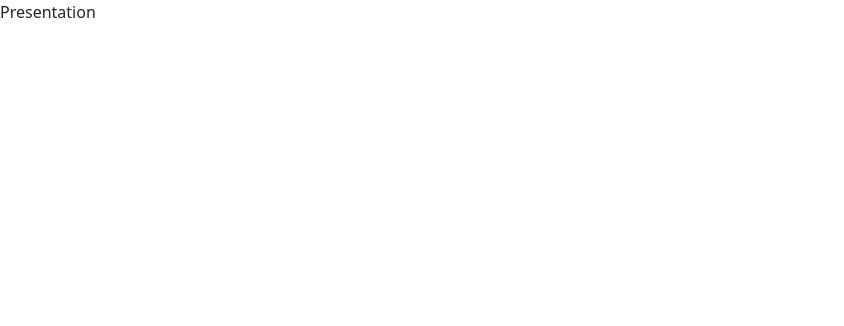
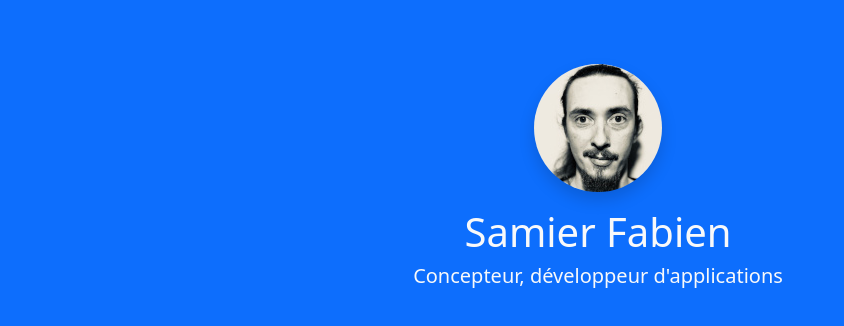
Before and after one commit to samier-fabien/samier_fabien_cv, a React (Vite) app: page /accueil in a window 1280 px wide. Shown: the top 326 px of the page, without its empty margins (0-844 px from the left). Built offline with nearby package versions, Linux system fonts and the light colour scheme.

Commit message:
Ajout style de base plus anim header

```diff
--- a/src/index.css
+++ b/src/index.css
@@ -13,6 +13,11 @@ body {
 
 .anim-jig {
   animation: jig 2s linear 2s infinite none;
+}
+
+.anim-translate-bounce {
+  position: relative;
+  animation: translate-bounce 0.5s linear 0.5s both;
 }
 
 .anim-fade-out {
@@ -72,6 +77,21 @@ body {
   }
 }
 
+@keyframes translate-bounce {
+  0% {
+    transform: translateY(-200px)
+  }
+  35% {
+    transform: translateY(0) scaleX(100%) scaleY(100%)
+  }
+  50% {
+    transform: translateY(35px) scaleX(150%) scaleY(50%)
+  }
+  90%, 100% {
+    transform: translateY(0) scaleX(100%)
+  }
+}
+
 @keyframes fade {
   0% {
     opacity: 1;
--- a/src/routes/Presentation.jsx
+++ b/src/routes/Presentation.jsx
@@ -1,5 +1,35 @@
-import React from "react";
+import React, { useState } from "react";
+import TransitionWrapper from "../components/TransitionWrapper";
 
 export default function Presentation() {
-  return <div>Presentation</div>;
+  const [hasClicked, setHasClicked] = useState(false);
+
+  return (
+    <div className="bg-primary">
+      <TransitionWrapper
+        path={"/accueil"}
+        isInTransit={hasClicked}
+        transitionClass="anim-fade-out"
+        transitionTime="500"
+        // wrapperClass="container-fluid bg-primary full-page transition-opacity"
+        wrapperClass="container-fluid bg-primary full-page"
+      >
+        <header className="container m-3 p-5">
+          <div className="row">
+            <div className="col text-center text-light">
+              <img
+                src="../../src/assets/bitmaps/head-square.jpg"
+                className="rounded-circle shadow anim-translate-bounce"
+                alt="Une photo de moi"
+              />
+              <h1 className="h1 mt-3 anim-left-inside">Samier Fabien</h1>
+              <h2 className="h5 mb-5 anim-right-inside">Concepteur, développeur d'applications</h2>
+            </div>
+          </div>
+        </header>
+        <section className="container bg-white"></section>
+        <footer className="container bg-white"></footer>
+      </TransitionWrapper>
+    </div>
+  );
 }
```
